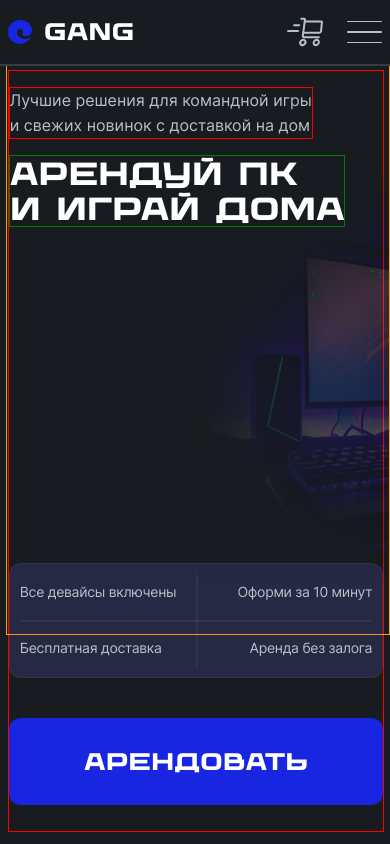
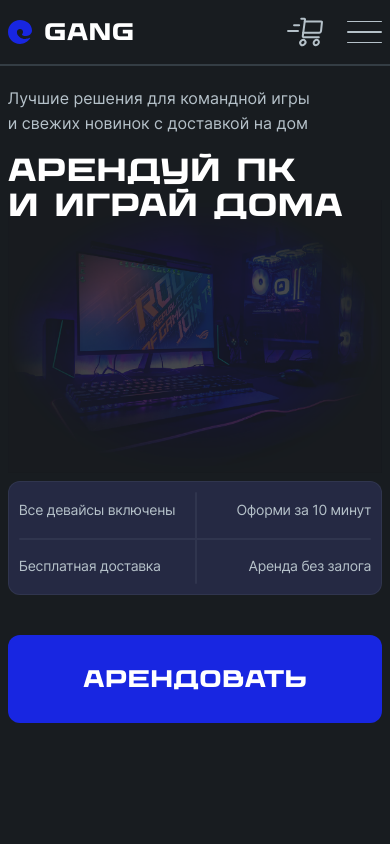
Before and after one commit to LeshWeb/gang-next, a Next.js app: page /mobile in a window 390 px wide. Shown: the top 844 px of the page. Built offline with nearby package versions, Linux system fonts and the light colour scheme.

Commit message:
MainAdaptedGridComlete

```diff
--- a/src/app/components/01_Sections/01_Main/Main.module.css
+++ b/src/app/components/01_Sections/01_Main/Main.module.css
@@ -2,120 +2,12 @@
   margin-top: 70px;
   height: 90vh;
   min-width: 100%;
-  border: 1px solid red;
+  /* border: 1px solid green; */
   display: grid;
   grid-template-rows: 4fr 1fr 1fr;
   grid-template-areas: 'a' 'b' 'c';
   gap: 20px;
 }
-
-/* SWIPER */
-.swiper_view {
-  display: flex;
-  max-width: max-content;
-  position: absolute;
-  z-index: 1;
-  border: 1px solid orange;
-  right: 2vw;
-  top: 10vh;
-}
-.swiper {
-  width: 1198px;
-  height: 844px;
-}
-
-@media screen and (max-width: 1250px) {
-  .swiper_view {
-    right: 0vw;
-  }
-  .swiper {
-    width: calc(1198px * 0.8);
-    height: calc(844px * 0.8);
-  }
-  .swiper_image {
-    width: calc(1198px * 0.9);
-    height: calc(844px * 0.9);
-    transform: scale(0.8);
-  }
-}
-@media screen and (max-width: 1000px) {
-  .swiper_view {
-    right: 0vw;
-    top: 10vh;
-  }
-  .swiper {
-    width: calc(1198px * 0.7);
-    height: calc(844px * 0.7);
-  }
-  .swiper_image {
-    width: calc(1198px * 0.8);
-    height: calc(844px * 0.8);
-    transform: scale(0.7);
-  }
-  .main {
-    gap: 40px;
-    /* height: 60vh; */
-  }
-  .main_title {
-    margin: 0;
-  }
-}
-@media screen and (max-width: 860px) {
-  .swiper_view {
-    width: 98vw;
-  }
-  .swiper {
-    width: calc(1198px * 0.7);
-    height: calc(844px * 0.7);
-  }
-  .swiper_image {
-    transform: scale(0.7);
-  }
-  .main {
-    gap: 40px;
-    /* height: 60vh; */
-  }
-  .main_title {
-    margin: 0;
-  }
-}
-@media screen and (max-width: 800px) {
-  .swiper_view {
-    top: 0vh;
-  }
-  .swiper {
-    width: calc(1198px * 0.7);
-    height: calc(844px * 0.7);
-  }
-  .swiper_image {
-    transform: scale(0.7);
-  }
-  .main {
-    gap: 40px;
-    /* height: 60vh; */
-  }
-  .main_title {
-    margin: 0;
-  }
-}
-@media screen and (max-width: 750px) {
-  .swiper_view {
-    top: -10vh;
-  }
-}
-@media screen and (max-width: 600px) {
-  .swiper_view {
-    top: 5vh;
-  }
-  .swiper {
-    margin-right: 200px;
-  }
-  .swiper_image {
-    width: 600;
-    transform: scale(0.6);
-  }
-}
-/* SWIPER */
 
 .main_down {
   display: flex;
@@ -133,7 +25,7 @@
 
 .main_desc {
   max-width: max-content;
-  border: 1px solid red;
+  /* border: 1px solid red; */
   font-family: var(--font-inter);
   color: #b5c1c9;
   font-size: 24px;
@@ -142,7 +34,7 @@
 
 .main_title {
   max-width: max-content;
-  border: 1px solid green;
+  /* border: 1px solid green; */
   font-family: var(--font-wadik);
   font-weight: 700;
   font-size: 72px;
@@ -168,7 +60,7 @@
 
 @media screen and (max-width: 800px) {
   .main {
-    height: 70vh;
+    height: 80vh;
   }
 }
 @media screen and (max-width: 750px) {
@@ -183,7 +75,7 @@
 
 @media screen and (max-width: 600px) {
   .main {
-    height: 90vh;
+    height: 78vh;
   }
   .main_down {
     grid-area: b;
@@ -258,3 +150,33 @@
   background-color: #1826e1;
   transition: 0.4s;
 }
+@media screen and (max-width: 1000px) {
+  .main {
+    gap: 40px;
+    /* height: 60vh; */
+  }
+  .main_title {
+    margin: 0;
+  }
+}
+
+@media screen and (max-width: 800px) {
+  .main {
+    gap: 40px;
+    /* height: 60vh; */
+  }
+  .main_title {
+    margin: 0;
+  }
+}
+
+/* почистить */
+@media screen and (max-width: 1000px) {
+  .main {
+    gap: 40px;
+    /* height: 60vh; */
+  }
+  .main_title {
+    margin: 0;
+  }
+}
--- a/src/app/components/01_Sections/01_Main/Main.tsx
+++ b/src/app/components/01_Sections/01_Main/Main.tsx
@@ -1,6 +1,7 @@
 'use client'
 import { PrimaryBtn } from '../../PrimaryBtn/PrimaryBtn'
 import styles from './Main.module.css'
+import swiper from './Swiper.module.css'
 import { ArrowButtonRight } from '../../ArrowButtonRight/ArrowButtonRight'
 import { ArrowButtonLeft } from '../../ArrowButtonLeft/ArrowButtonLeft'
 import { Under } from '../../Under/Under'
@@ -28,38 +29,35 @@ export function Main() {
   return (
     <main className="main">
       <div className={styles.main}>
-        <div className={styles.swiper_view}>
+        <div className={swiper.swiper_view}>
           <Swiper
-            className={styles.swiper}
+            className={swiper.swiper}
             modules={[Navigation]}
             navigation
             ref={swiperRef}
           >
             <SwiperSlide>
               <Image
-                className={styles.swiper_image}
+                className={swiper.swiper_image}
                 src={FirstImage}
                 alt="Main first page image"
-                width="1200"
-                height="844"
+                fill={true}
               />
             </SwiperSlide>
             <SwiperSlide>
               <Image
-                className={styles.swiper_image}
+                className={swiper.swiper_image}
                 src={SecondImage}
                 alt="Main first page image"
-                width="1200"
-                height="844"
+                fill={true}
               />
             </SwiperSlide>
             <SwiperSlide>
               <Image
-                className={styles.swiper_image}
+                className={swiper.swiper_image}
                 src={ThreeImage}
                 alt="Main first page image"
-                width="1200"
-                height="844"
+                fill={true}
               />
             </SwiperSlide>
           </Swiper>
--- a/src/app/components/01_Sections/01_Main/Main2.module.css
+++ /dev/null
@@ -1,156 +0,0 @@
-.main {
-  display: flex;
-  flex-direction: column;
-  height: 85vh;
-  margin-top: 80px;
-  max-width: 100%;
-  margin-bottom: 200px;
-}
-
-@media screen and (max-width: 600px) {
-  .main {
-    height: 80vh;
-    margin-top: 8.5vh;
-    margin-bottom: 100px;
-    flex-direction: column-reverse;
-    overflow: hidden;
-  }
-  .boolet_button {
-    height: 100%;
-    width: 100%;
-    display: flex;
-    flex-direction: column;
-    justify-content: space-between;
-  }
-}
-
-.main_bollet {
-  z-index: 2;
-  flex-direction: column;
-  margin-bottom: 60px;
-}
-
-@media screen and (max-width: 600px) {
-  .main_bollet {
-    margin-bottom: 0px;
-  }
-}
-
-.main_desc {
-  font-family: var(--font-inter);
-  color: #b5c1c9;
-  font-size: 24px;
-  line-height: 1.55;
-  margin-bottom: 20px;
-}
-
-@media screen and (max-width: 600px) {
-  .main_desc {
-    margin-top: 40px;
-    line-height: 1.4;
-    font-size: 16px;
-    margin-bottom: 10px;
-  }
-}
-
-.main_title {
-  font-family: var(--font-wadik);
-  font-weight: 700;
-  font-size: 72px;
-  line-height: 1.1;
-  letter-spacing: -0.01em;
-  margin: 0;
-}
-
-@media screen and (max-width: 600px) {
-  .main_title {
-    font-size: 34px;
-  }
-}
-
-.main_down {
-  display: flex;
-  justify-content: space-between;
-  max-width: 100%;
-}
-
-.main_body {
-  flex-grow: 1;
-  display: flex;
-  justify-content: space-between;
-  align-items: center;
-  position: relative;
-}
-
-@media screen and (max-width: 600px) {
-  .main_body {
-    display: flex;
-    justify-content: flex-start;
-    align-items: flex-start;
-    flex-grow: 1;
-  }
-}
-
-/* Swiper */
-.view {
-  z-index: -1;
-  top: 0px;
-  right: 330px;
-  position: absolute;
-}
-
-@media screen and (max-width: 600px) {
-  .view {
-    z-index: 1;
-    top: -120px;
-    right: -290px;
-    position: absolute;
-    transform: scale(0.35);
-  }
-}
-
-.mySwiper {
-  max-width: 1200px;
-  max-height: 844px;
-  left: 300px;
-  top: 80px;
-}
-
-/* Sidebar */
-.main_slidebar {
-  display: flex;
-  flex-direction: column;
-}
-
-@media screen and (max-width: 600px) {
-  .main_slidebar {
-    display: none;
-  }
-}
-
-.slidebar_start,
-.slidebar_end {
-  font-family: var(--font-inter);
-  font-weight: 400;
-  font-size: 20px;
-  color: #fff;
-}
-
-.main_case {
-  border: 2px solid #343d44;
-  border-radius: 36px;
-  width: 21px;
-  height: 186px;
-  backdrop-filter: blur(20px);
-  background: #181c20;
-  position: relative;
-}
-
-.main_loading {
-  position: absolute;
-  border-radius: 12px;
-  width: 21px;
-  height: 62px;
-  background-color: #1826e1;
-  transition: 0.4s;
-}
--- /dev/null
+++ b/src/app/components/01_Sections/01_Main/Swiper.module.css
@@ -0,0 +1,62 @@
+/* SWIPER */
+.swiper_view {
+  position: absolute;
+  z-index: 1;
+  display: flex;
+  width: 75vw;
+  height: 90vh;
+  /* border: 1px solid orange; */
+  right: 2vw;
+}
+.swiper {
+  width: 75vw;
+  height: 90vh;
+}
+
+@media screen and (max-width: 1000px) {
+  .swiper_view {
+    top: 10vh;
+    height: 80vh;
+    width: 90vw;
+  }
+  .swiper {
+    height: 80vh;
+    width: 90vw;
+  }
+}
+@media screen and (max-width: 860px) {
+  .swiper_view {
+    width: 96vw;
+    height: 70vh;
+    top: 20vh;
+  }
+  .swiper {
+    width: 96vw;
+    height: 70vh;
+  }
+}
+@media screen and (max-width: 800px) {
+  .swiper_view {
+    top: 10vh;
+  }
+}
+@media screen and (max-width: 650px) {
+  .swiper_view {
+    top: 20vw;
+    height: 70vw;
+  }
+  .swiper {
+    height: 70vw;
+  }
+}
+@media screen and (max-width: 600px) {
+  .swiper_view {
+    top: 30vw;
+  }
+}
+@media screen and (max-width: 500px) {
+  .swiper_view {
+    top: 200px;
+  }
+}
+/* SWIPER */
--- a/src/app/components/Under/Under.module.css
+++ b/src/app/components/Under/Under.module.css
@@ -19,7 +19,7 @@
   color: #b5c1c9;
 }
 .text_1 {
-  border-right: 1px solid #b5c1c9;
+  border-right: 1px solid #30354e;
   display: flex;
   align-items: center;
   justify-content: center;
@@ -27,7 +27,7 @@
   grid-area: a;
 }
 .text_2 {
-  border-right: 1px solid #b5c1c9;
+  border-right: 1px solid #30354e;
   display: flex;
   align-items: center;
   justify-content: center;
@@ -35,7 +35,7 @@
   grid-area: b;
 }
 .text_3 {
-  border-right: 1px solid #b5c1c9;
+  border-right: 1px solid #30354e;
   display: flex;
   align-items: center;
   justify-content: center;
@@ -84,7 +84,7 @@
     transform-origin: center;
     left: 50%;
     top: 15px;
-    background-color: rgba(181, 193, 201, 0.08);
+    background-color: #30354e;
     border-radius: 10px;
   }
   .main__under::before {
@@ -95,7 +95,7 @@
     transform-origin: center;
     top: 50%;
     left: 30px;
-    background-color: rgba(181, 193, 201, 0.08);
+    background-color: #30354e;
     border-radius: 10px;
   }
   .under__text {
```
